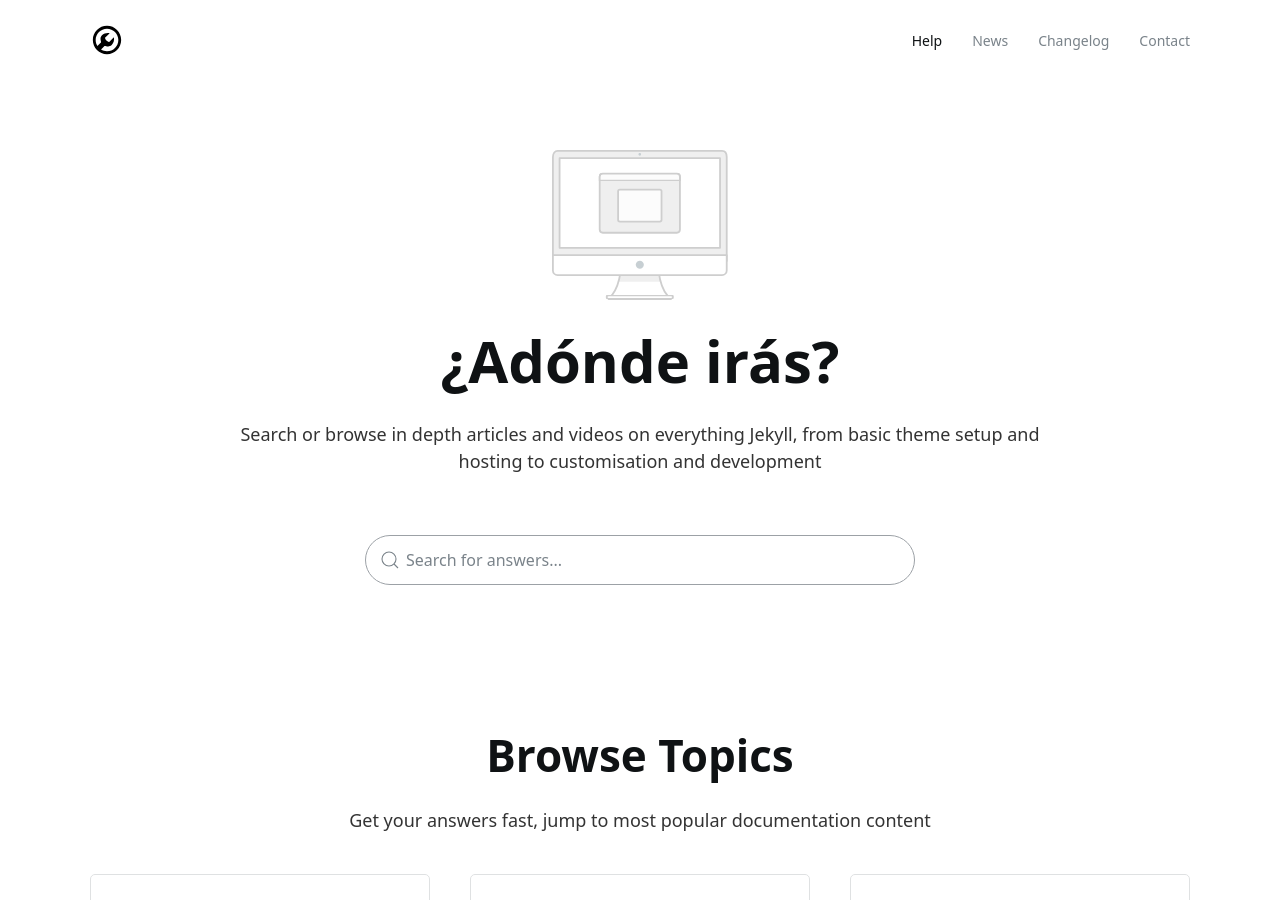
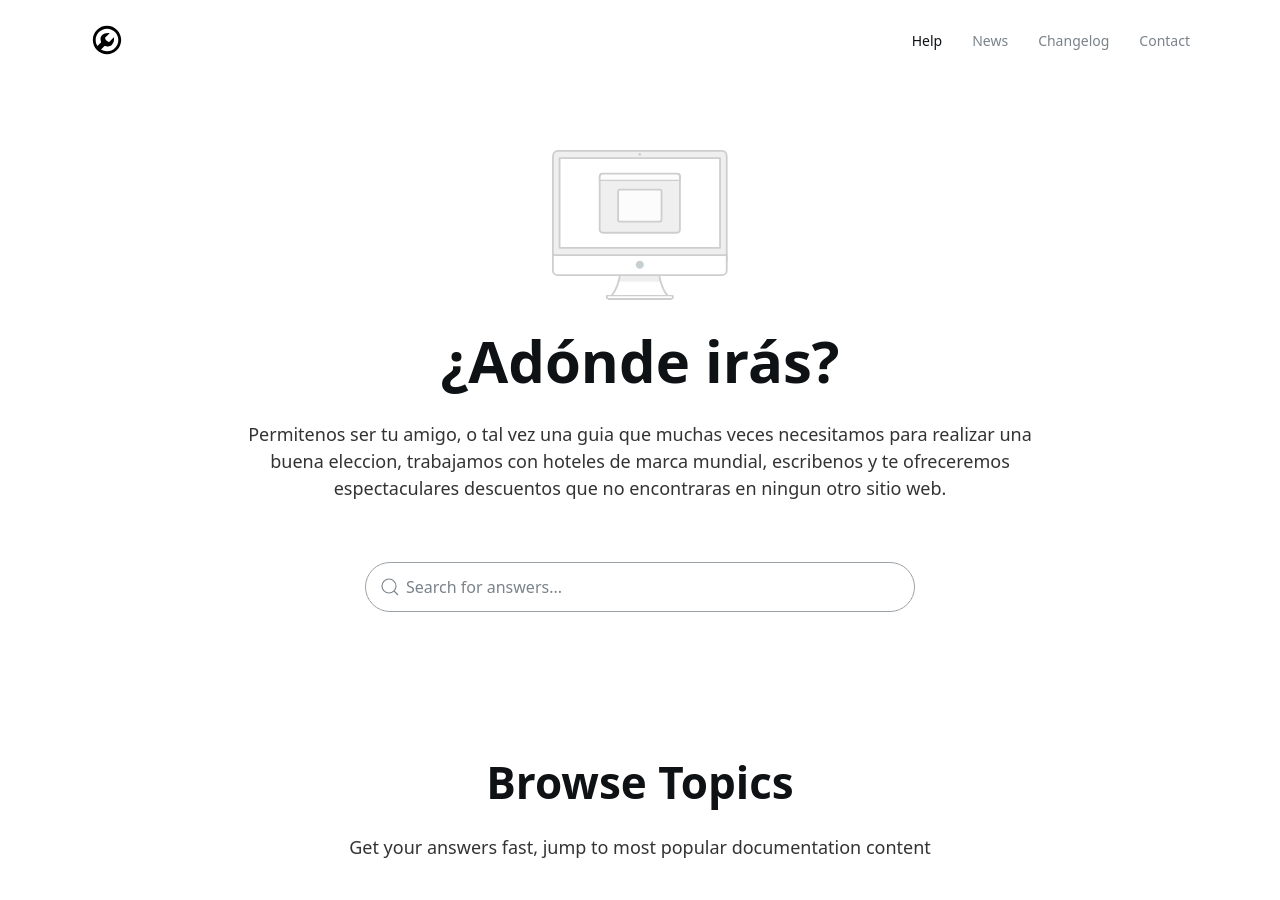
Before and after one commit to jelmii/jelmii.github.io, a Jekyll site: the page built from index.md, in a window 1280 px wide and 900 px high. Built offline with Jekyll 4.4.1, drawn with Linux system fonts in a browser that asks for light colours.

Commit message:
Update index.md

```diff
--- a/index.md
+++ b/index.md
@@ -2,7 +2,7 @@
 layout: home
 hero:
     title: ¿Adónde irás?
-    subtitle: Search or browse in depth articles and videos on everything Jekyll, from basic theme setup and hosting to customisation and development
+    subtitle: Permitenos ser tu amigo, o tal vez una guia que muchas veces necesitamos para realizar una buena eleccion, trabajamos con  hoteles de marca mundial, escribenos y te ofreceremos espectaculares descuentos que no encontraras en ningun otro sitio web.
     image: imac.svg
     search: true
 categories:
```
